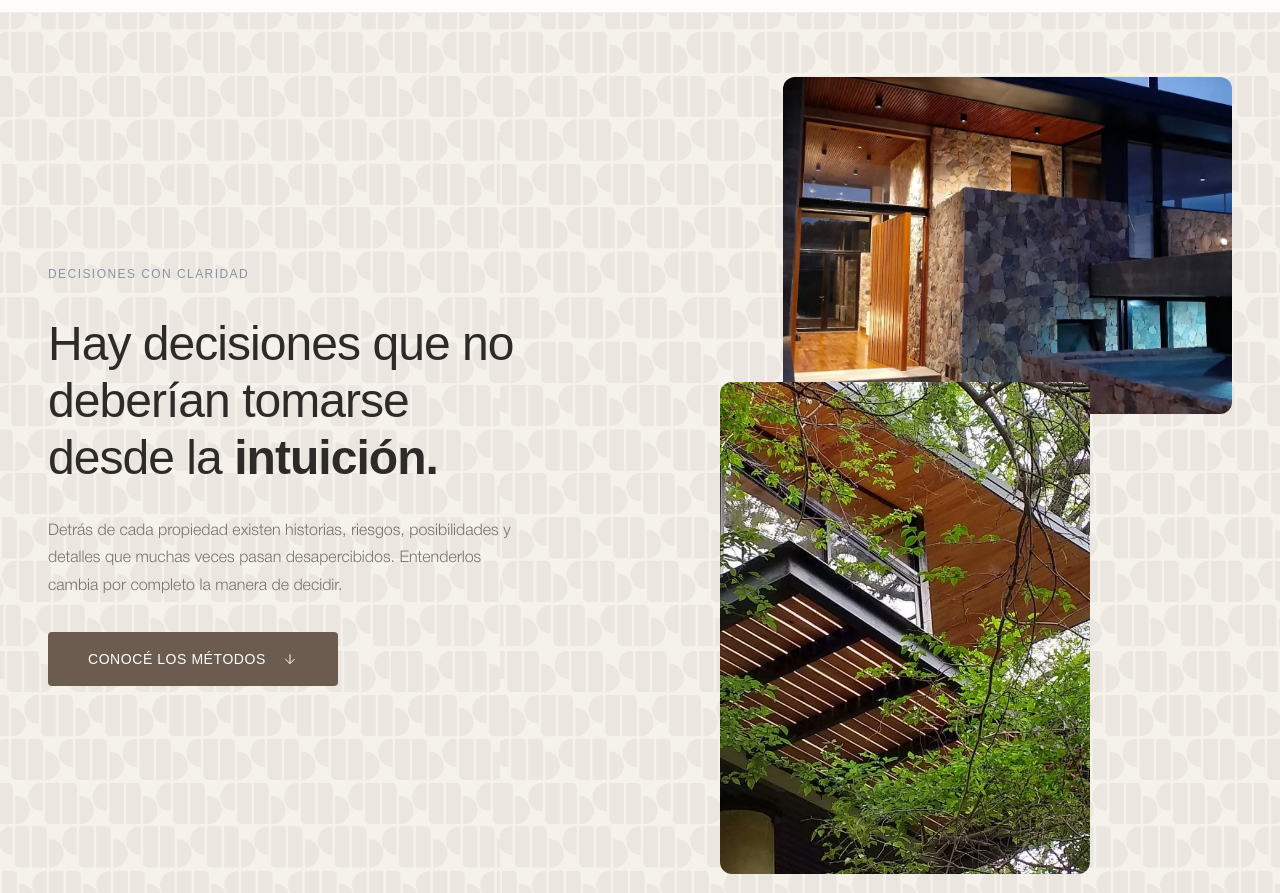
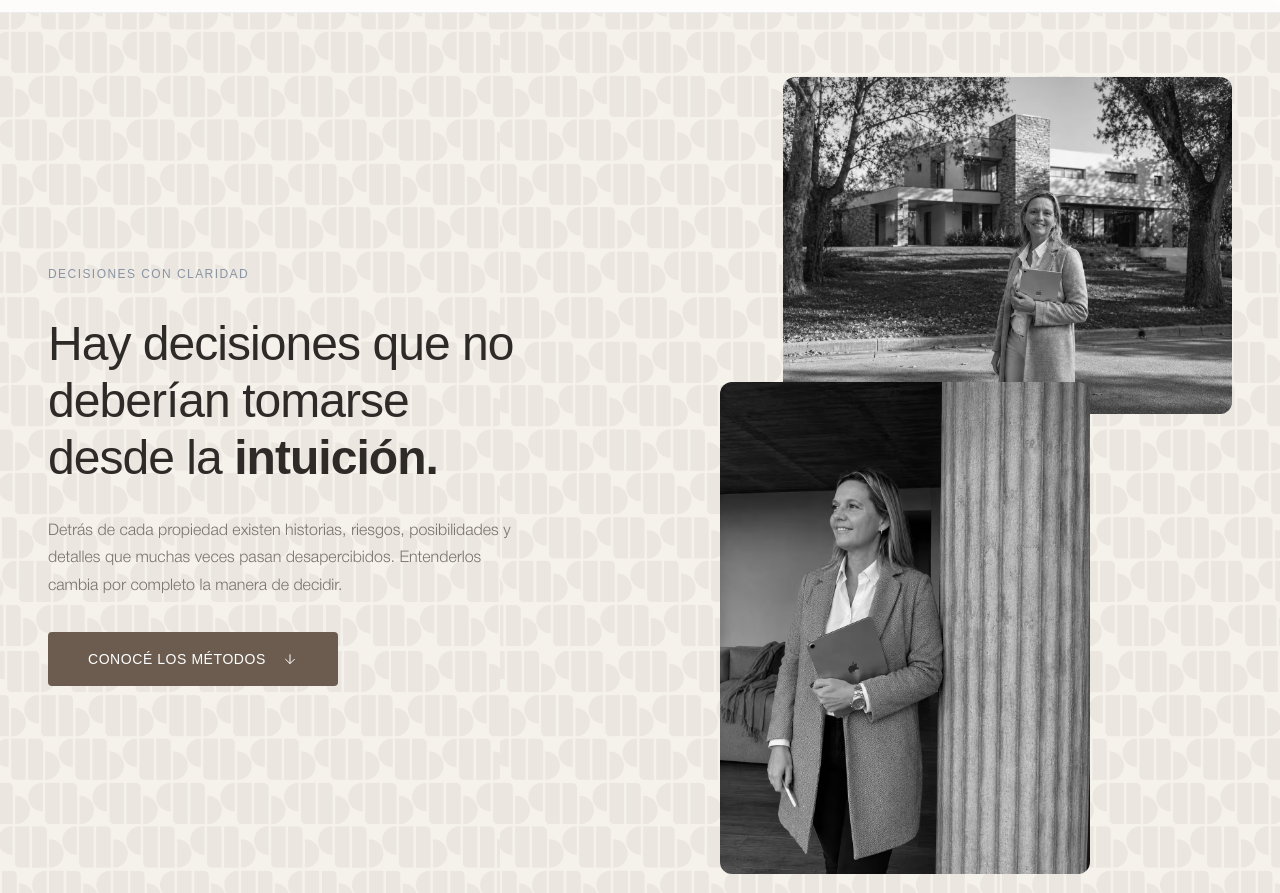
Before and after one commit to valenruffo/metodo_b, a website built with Vite: page index.html in a window 1280 px wide. Shown: the part 59-952 px from the top of the page. Built offline with nearby package versions, Linux system fonts and the light colour scheme; files whose address does not match are found by name; a web font is replaced by a local one.

Commit message:
feat: update hero images with Celeste photos

```diff
--- a/index.html
+++ b/index.html
@@ -57,10 +57,10 @@
         </div>
         <div class="hero__images" aria-hidden="true">
           <div class="hero__img hero__img--top">
-            <img src="propiedades/propiedad-3.webp" alt="" loading="eager" />
+            <img src="/cele exterior.avif" alt="" loading="eager" />
           </div>
           <div class="hero__img hero__img--bottom">
-            <img src="propiedades/propiedad-6.webp" alt="" loading="eager" />
+            <img src="/cele columna.avif" alt="" loading="eager" />
           </div>
         </div>
       </div>
```
Also changed, not shown: public/cele columna.avif (added), public/cele exterior.avif (added).
